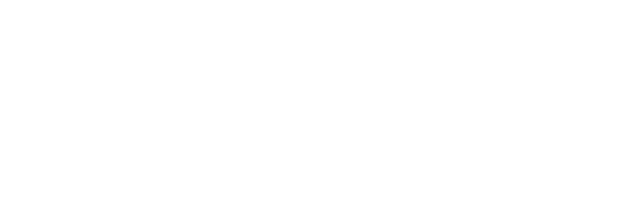
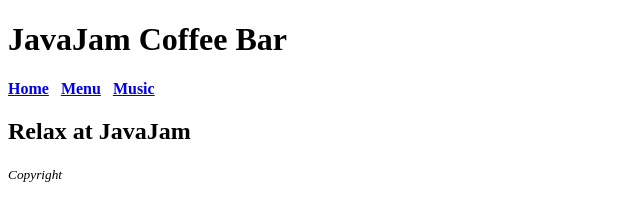
Before and after one commit to bbcsnj/JavaJam_Chap2_2022, a plain HTML site: page index.html in a window 1280 px wide. Shown: the whole page, without its empty margins (0-640 px from the left). Drawn offline with Linux system fonts and the light colour scheme.

Commit message:
Update index.html

```diff
--- a/index.html
+++ b/index.html
@@ -5,6 +5,22 @@
 <meta charset="utf-8">
 </head>
 <body>
-
+<h1>JavaJam Coffee Bar</h1>
+<nav>
+<b>
+<a href="index.html">Home</a> &nbsp;
+<a href="menu.html">Menu</a> &nbsp;
+<a href="music.html">Music</a> &nbsp;
+<a href="jobs.html"></a> &nbsp;
+</b>
+</nav>
+<main>
+<h2>Relax at JavaJam</h2>
+</main>
+<footer>
+<small><i>
+Copyright
+</i></small>
+</footer>
 </body>
 </html>
```
